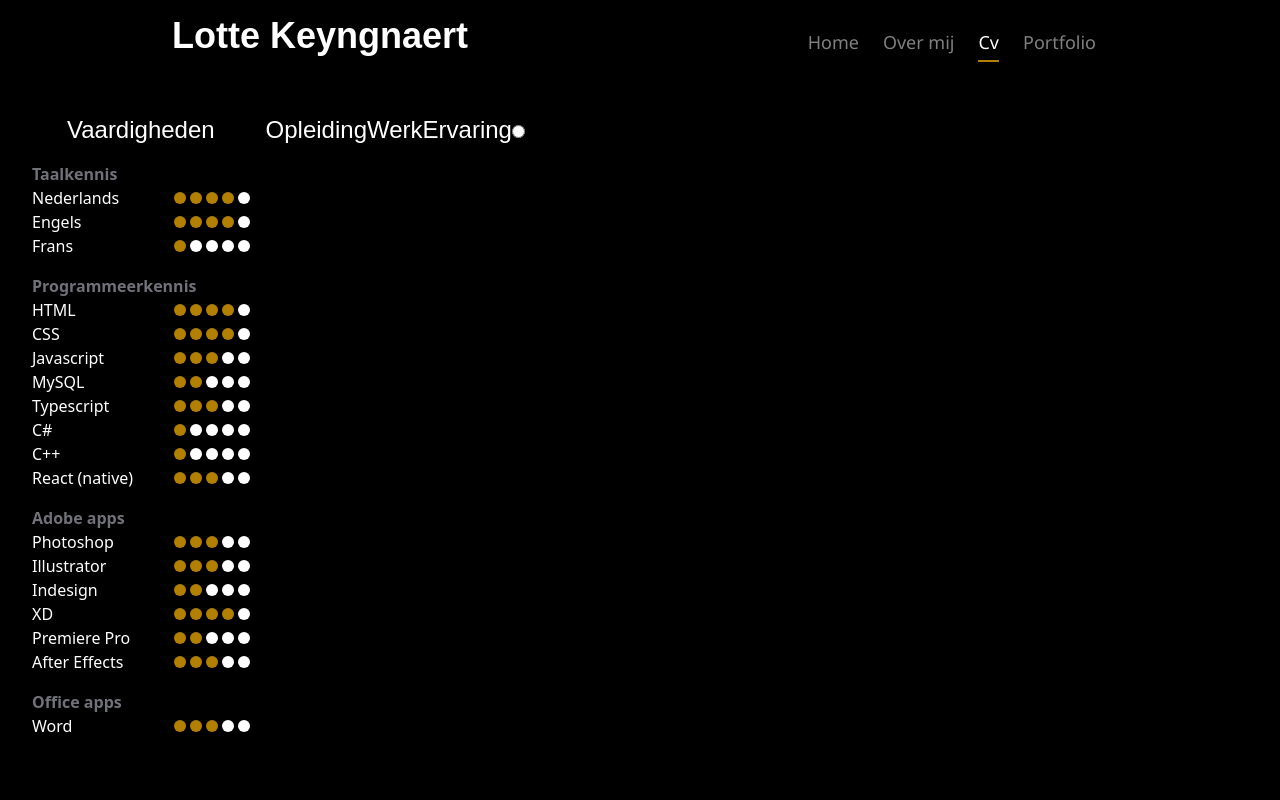
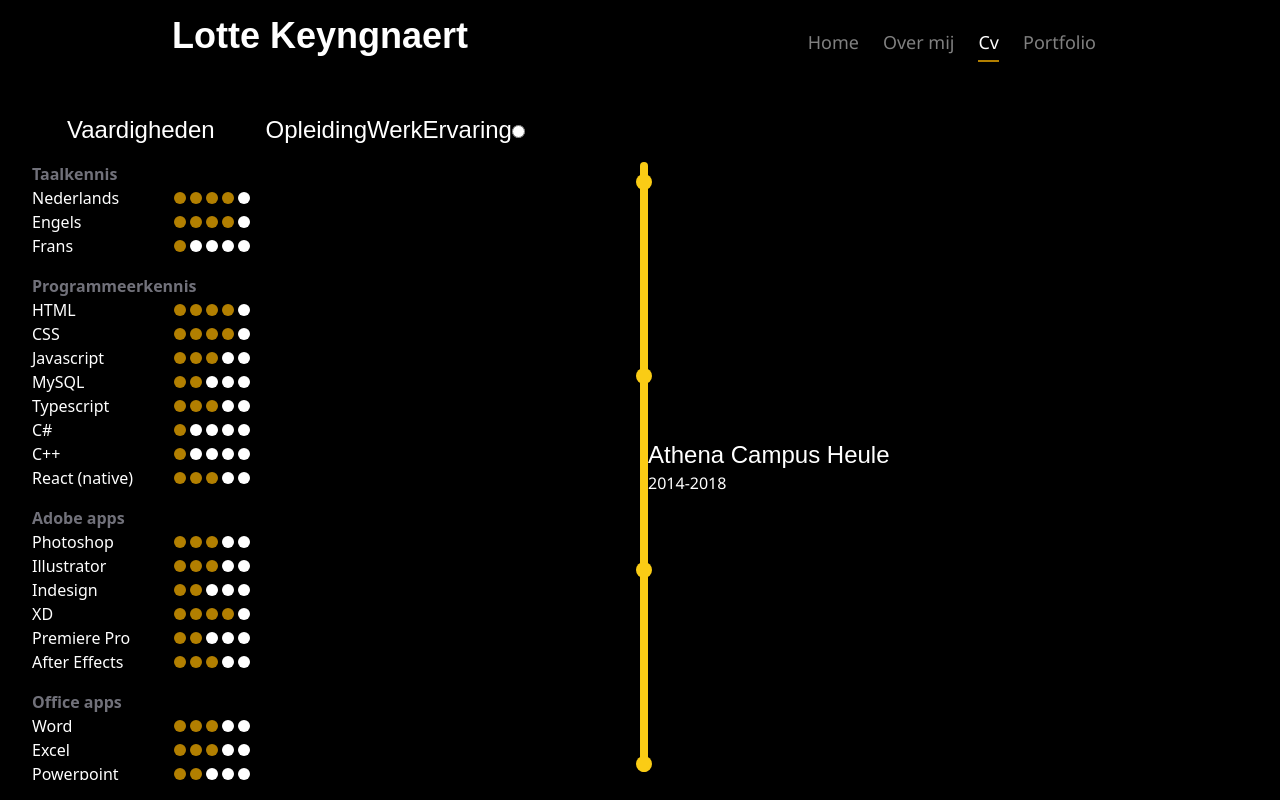
Before and after one commit to KeyngnaertLotte/Portfolio, a React (Vite) app: page /cv in a window 1280 px wide. Built offline with nearby package versions, Linux system fonts and the light colour scheme; a web font is replaced by a local one.

Commit message:
got a line!!

```diff
--- a/src/components/CV/AppOpleiding.tsx
+++ b/src/components/CV/AppOpleiding.tsx
@@ -1,11 +1,18 @@
 import { Link } from 'lucide-react';
 import athenaHeule from '../../assets/img/AthenaCampusHeule.jpg';
-import horizontalLine from '../CV/horizontalLine';
+import HorizontalLine from './HorizontalLine';
 
 export default () => {
   return (
-    <div className='h-full'>
-      <horizontalLine/>
+    <div className='h-full w-full flex items-center justify-center pt-4'>
+
+      <HorizontalLine/>
+      <div>
+        <div>
+          <h2 className="text-white font-heading text-3xl font-medium tablet:text-2xl">Athena Campus Heule</h2>
+          <p className="text-white font-body text-lg tablet:text-base">2014-2018</p>
+        </div>
+      </div>
     </div>
   );
 };
--- a/src/components/CV/HorizontalLine.tsx
+++ b/src/components/CV/HorizontalLine.tsx
@@ -1,6 +1,6 @@
 export default () => {
-    return (
-    //     <svg className='h-full w-full' width={100} height={100}>
+      return (
+        //     <svg className='h-full w-full' width={100} height={100}>
     // <line className="fill-none stroke-[#b17f11] rounded-full stroke-2" height={100} x1="2.38" y1="2.38" x2="2.38" y2="331.72"/>
     // <rect className="fill-[#b17f11] stroke-0" x="0" y="0" width="4.77" height="4.77" rx="2.38" ry="2.38"/>
     // <rect className="fill-[#b17f11] stroke-0" x="0" y="329.34" width="4.77" height="4.77" rx="2.38" ry="2.38"/>
@@ -8,6 +8,18 @@ export default () => {
     // <rect className="fill-[#b17f11] stroke-0" x="0" y="247" width="4.77" height="4.77" rx="2.38" ry="2.38"/>
     // <rect className="fill-[#b17f11] stroke-0" x="0" y="164.67" width="4.77" height="4.77" rx="2.38" ry="2.38"/>
     // </svg>
-    <div className="w-4 h-4 bg-green-500"></div>
-    );
+    <div className="relative h-full flex flex-row justify-center items-center">
+    <div className="w-2  h-full bg-yellow-400 rounded-full flex-grow-1"></div>
+    <div className="absolute flex flex-col h-full justify-between">
+      {/* Content of the second sibling div */}
+      <div className="w-4 h-4 bg-yellow-400 rounded-full mt-3"></div>
+      <div className="w-4 h-4 bg-yellow-400 rounded-full"></div>
+      <div className="w-4 h-4 bg-yellow-400 rounded-full"></div>
+      <div className="w-4 h-4 bg-yellow-400 rounded-full"></div>
+    </div>
+  </div>
+
+
+
+      )
     }
--- a/src/routes/Cv.tsx
+++ b/src/routes/Cv.tsx
@@ -53,7 +53,7 @@ export default function Cv() {
         {isMobile ? <button className='self-start' tabIndex={-1} onClick={showNavigation}><Menu className='stroke-white' size={60}/></button> : <AppNavigation /> }
       </div>
      {/* <AppComputervaardigheden/> */}
-     <div className='h-4/5 w-full flex flex-row'>
+     <div className='h-[85%] w-full flex flex-row'>
       <AppComputervaardigheden/>
       <div className='w-4/5 mt-10'>
         <div>
```
